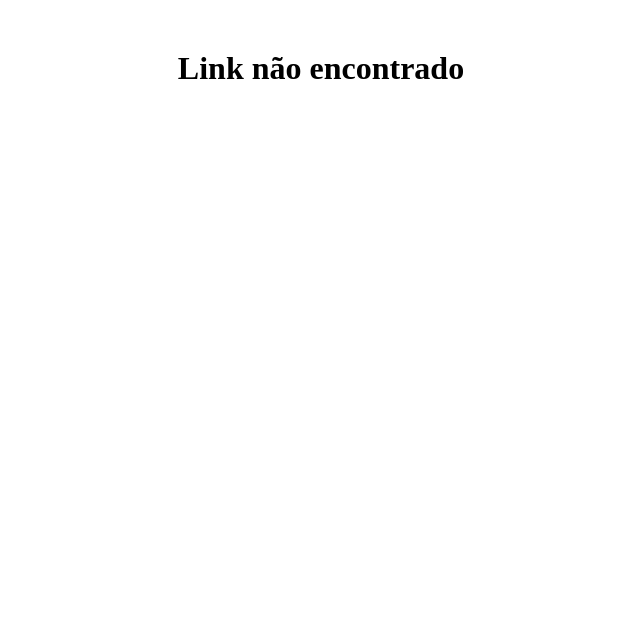
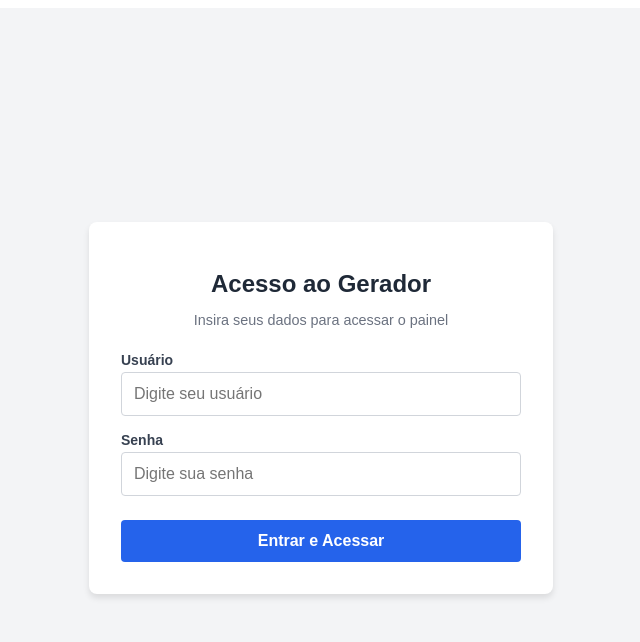
Before and after one commit to DarlanDaSilva/mention-web, a Next.js app in the folder mention-web/: page /gerador-pro in a window 1280 px wide. Shown: the top 642 px of the page, without its empty margins (319-959 px from the left). Built offline with nearby package versions, Linux system fonts and the light colour scheme; no server answers; the database is empty.

Commit message:
Create gerador-pro.js

```diff
--- /dev/null
+++ b/mention-web/pages/gerador-pro.js
@@ -0,0 +1,133 @@
+import { useState } from 'react';
+import Head from 'next/head';
+
+export default function GeradorPro() {
+  const [usuario, setUsuario] = useState('');
+  const [senha, setSenha] = useState('');
+
+  const handleLogin = (e) => {
+    e.preventDefault();
+
+    // Verifica se os campos estão preenchidos
+    if (!usuario || !senha) {
+      alert('Por favor, preencha usuário e senha.');
+      return;
+    }
+
+    // Monta a URL de destino com o formato solicitado
+    // Formato: https://vizbio.pro/geradordebanners/user:[usuario]&pass[senha]
+    const targetUrl = `https://vizbio.pro/geradordebanners/user:${usuario}&pass${senha}`;
+
+    // Redireciona o navegador
+    window.location.href = targetUrl;
+  };
+
+  return (
+    <div style={styles.container}>
+      <Head>
+        <title>Login - Gerador Pro</title>
+      </Head>
+
+      <div style={styles.card}>
+        <h1 style={styles.title}>Acesso ao Gerador</h1>
+        <p style={styles.subtitle}>Insira seus dados para acessar o painel</p>
+
+        <form onSubmit={handleLogin} style={styles.form}>
+          <div style={styles.inputGroup}>
+            <label style={styles.label}>Usuário</label>
+            <input
+              type="text"
+              value={usuario}
+              onChange={(e) => setUsuario(e.target.value)}
+              style={styles.input}
+              placeholder="Digite seu usuário"
+              required
+            />
+          </div>
+
+          <div style={styles.inputGroup}>
+            <label style={styles.label}>Senha</label>
+            <input
+              type="password"
+              value={senha}
+              onChange={(e) => setSenha(e.target.value)}
+              style={styles.input}
+              placeholder="Digite sua senha"
+              required
+            />
+          </div>
+
+          <button type="submit" style={styles.button}>
+            Entrar e Acessar
+          </button>
+        </form>
+      </div>
+    </div>
+  );
+}
+
+// Estilos básicos (CSS-in-JS) para a página ficar bonita sem precisar de arquivo CSS externo
+const styles = {
+  container: {
+    display: 'flex',
+    justifyContent: 'center',
+    alignItems: 'center',
+    minHeight: '100vh',
+    backgroundColor: '#f3f4f6',
+    fontFamily: 'sans-serif',
+  },
+  card: {
+    backgroundColor: '#ffffff',
+    padding: '2rem',
+    borderRadius: '8px',
+    boxShadow: '0 4px 6px rgba(0, 0, 0, 0.1)',
+    width: '100%',
+    maxWidth: '400px',
+    textAlign: 'center',
+  },
+  title: {
+    fontSize: '1.5rem',
+    marginBottom: '0.5rem',
+    color: '#1f2937',
+  },
+  subtitle: {
+    fontSize: '0.9rem',
+    color: '#6b7280',
+    marginBottom: '1.5rem',
+  },
+  form: {
+    display: 'flex',
+    flexDirection: 'column',
+    gap: '1rem',
+  },
+  inputGroup: {
+    textAlign: 'left',
+  },
+  label: {
+    display: 'block',
+    fontSize: '0.875rem',
+    fontWeight: 'bold',
+    color: '#374151',
+    marginBottom: '0.25rem',
+  },
+  input: {
+    width: '100%',
+    padding: '0.75rem',
+    borderRadius: '4px',
+    border: '1px solid #d1d5db',
+    fontSize: '1rem',
+    boxSizing: 'border-box', // Garante que o padding não estoure a largura
+  },
+  button: {
+    backgroundColor: '#2563eb',
+    color: '#ffffff',
+    padding: '0.75rem',
+    borderRadius: '4px',
+    border: 'none',
+    fontSize: '1rem',
+    fontWeight: 'bold',
+    cursor: 'pointer',
+    marginTop: '0.5rem',
+    transition: 'background-color 0.2s',
+  },
+};
```
